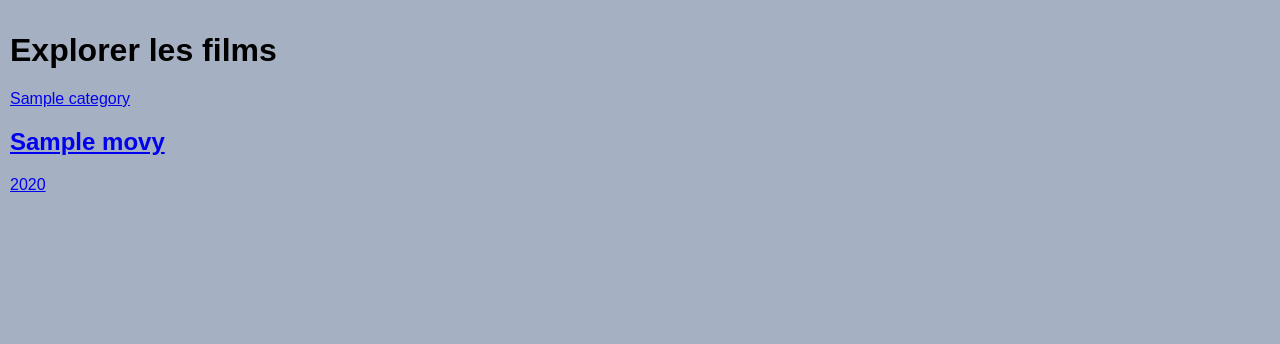
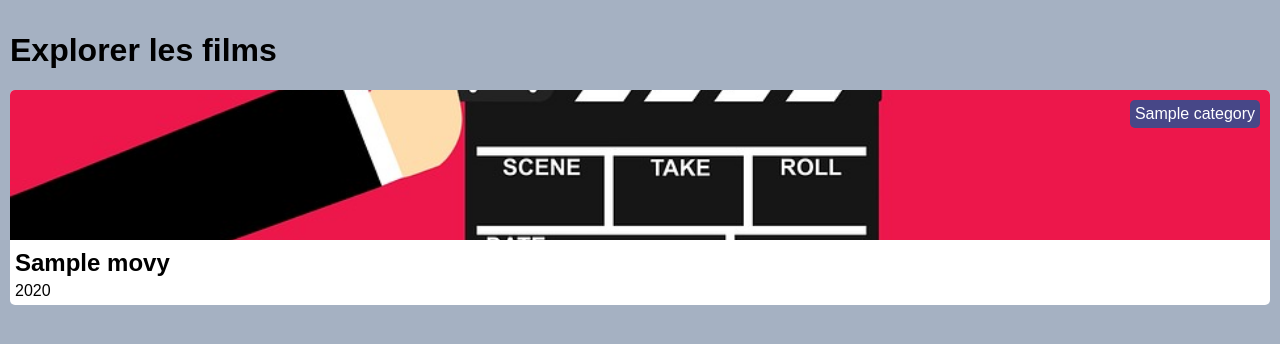
Before and after one commit to RobinStudo/filmo, a Symfony app: template templates/movie/list.html.twig in a window 1280 px wide. Shown: the part 69-413 px from the top of the page. Run offline with Twig, Linux system fonts and the light colour scheme; the template is opened without the code that fills it: most values are stand-ins (such as "Sample title", 1, 10 or a date in 2020); some libraries are stand-ins or nearby versions.

Commit message:
Styles de la liste des films

```diff
--- /dev/null
+++ b/public/css/movie/list.css
@@ -0,0 +1,43 @@
+.movies{
+    display: grid;
+    gap: 20px;
+    grid-template-columns: repeat(auto-fit, minmax(300px, 1fr));
+}
+
+.card{
+    text-decoration: none;
+    color: black;
+    background-color: white;
+    border-radius: 5px;
+    overflow: hidden;
+}
+
+.card-header{
+    position: relative;
+}
+
+.card-header img{
+    object-fit: cover;
+    width: 100%;
+    height: 150px;
+}
+
+.card-header .badge{
+    position: absolute;
+    top: 10px;
+    right: 10px;
+    background-color: #474787;
+    color: white;
+    border-radius: 5px;
+    padding: 5px;
+}
+
+.card h2{
+    margin: 5px;
+}
+
+.card .card-content{
+    display: flex;
+    justify-content: space-between;
+    margin: 5px;
+}
--- a/templates/movie/list.html.twig
+++ b/templates/movie/list.html.twig
@@ -2,6 +2,10 @@
 
 {% block title %}
     Explorer les films - {{ parent() }}
+{% endblock %}
+
+{% block stylesheets %}
+    <link rel="stylesheet" href="{{ asset('css/movie/list.css') }}">
 {% endblock %}
 
 {% block body %}
@@ -10,15 +14,24 @@
     <div class="movies">
         {% for movie in movies %}
             <a href="#" class="card">
-                <span>{{ movie.category.name }}</span>
+                <div class="card-header">
+                    <span class="badge">{{ movie.category.name }}</span>
+                    <img src="{{ asset('images/movie-default.jpg') }}" alt="{{ movie.name }}">
+                </div>
+
                 <h2>{{ movie.name }}</h2>
-                <span>{{ movie.releasedAt|date('Y') }}</span>
 
-                {% for crew in movie.crews %}
-                    {% if crew.role == 'DIRECTOR' %}
-                        {{ crew.person.firstname ~ ' ' ~ crew.person.lastname }}
-                    {% endif %}
-                {% endfor %}
+                <div class="card-content">
+                    {% for crew in movie.crews %}
+                        {% if crew.role == 'DIRECTOR' %}
+                            <span>{{ crew.person.firstname ~ ' ' ~ crew.person.lastname }}</span>
+                        {% endif %}
+                    {% endfor %}
+
+                    <span>{{ movie.releasedAt|date('Y') }}</span>
+                </div>
+
+
             </a>
         {% endfor %}
     </div>
```
Also changed, not shown: public/images/movie-default.jpg (added).
